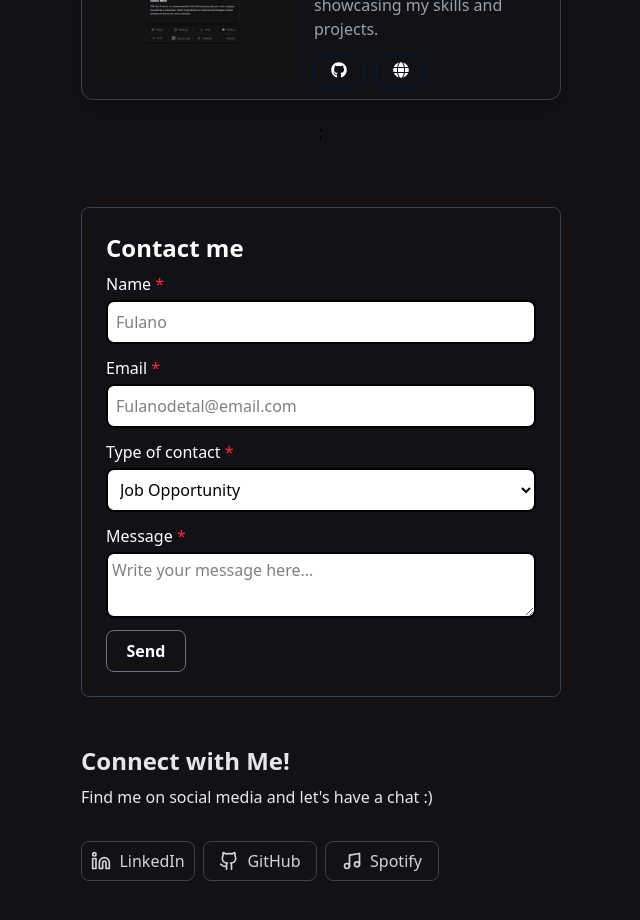
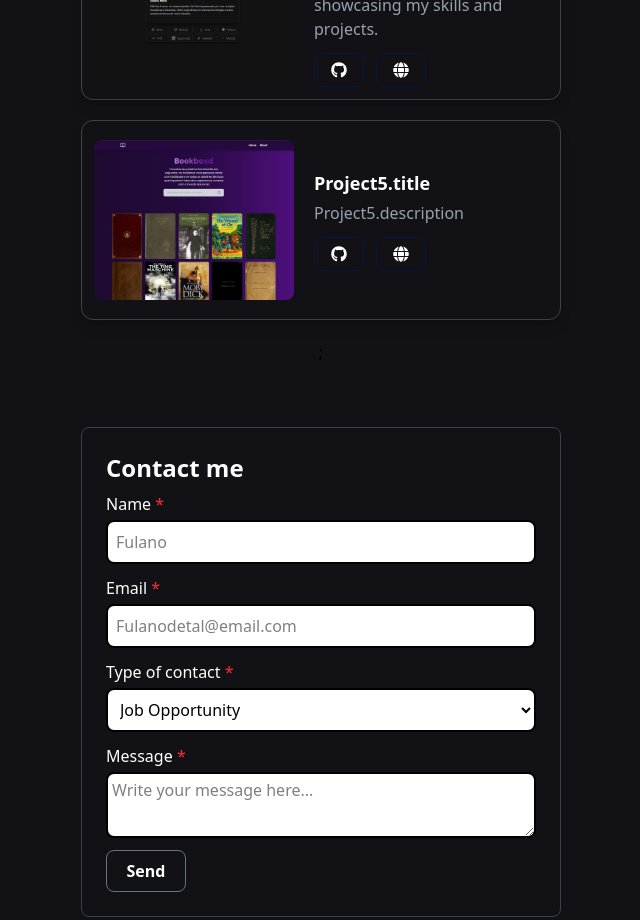
Before and after one commit to davittiw/portifolio-davittiw, a React (Vite) app: page / in a window 1280 px wide. Shown: the part 1600-2520 px from the top of the page, without its empty margins (319-959 px from the left). Built offline with nearby package versions, Linux system fonts and the light colour scheme.

Commit message:
add new project

```diff
--- a/src/components/projetos/Projetos.jsx
+++ b/src/components/projetos/Projetos.jsx
@@ -33,6 +33,13 @@ function Projetos () {
             linkgh: 'https://github.com/davittiw/portifolio-davittiw',
             img: '/images/portifolio.jpg'
         },
+        {
+            nome: t('Project5.title'),
+            descricao: t('Project5.description'),
+            linkpj: 'https://bookboxd-liart.vercel.app/',
+            linkgh: 'https://github.com/davittiw/bookboxd',
+            img: '/images/bookboxd.png'
+        }
     ];
 
     return (
```
Also changed, not shown: public/images/bookboxd.png (added).
